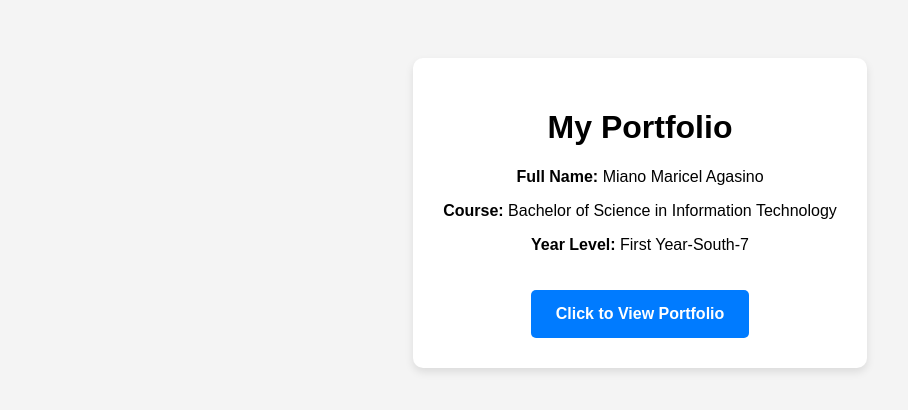
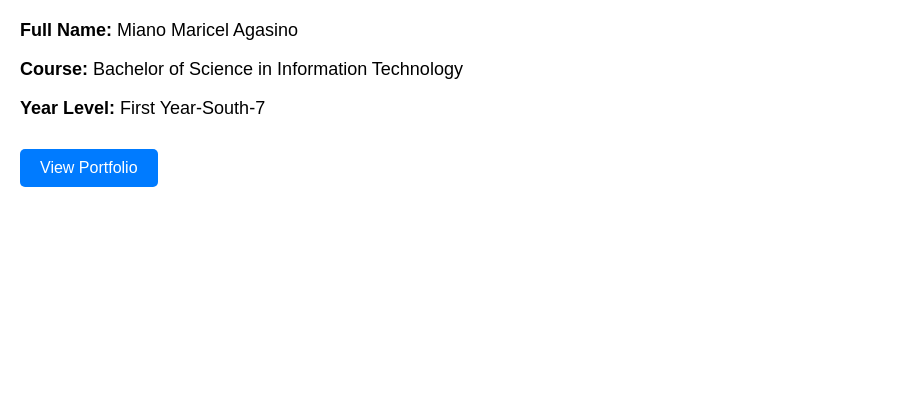
Before and after one commit to Mariceru/portf, a plain HTML site: page index.html in a window 1280 px wide. Shown: the whole page, without its empty margins (0-908 px from the left). Drawn offline with Linux system fonts and the light colour scheme.

Commit message:
Update index.html

```diff
--- a/index.html
+++ b/index.html
@@ -1,35 +1,48 @@
-
 <!DOCTYPE html>
 <html lang="en">
 <head>
     <meta charset="UTF-8">
     <meta name="viewport" content="width=device-width, initial-scale=1.0">
-    <title>BSIT-1 SOUTH-7 Portfolio</title>
+
+
+
+    <title>My Portfolio</title>
     <style>
-        body { font-family: sans-serif; text-align: center; padding: 50px; background-color: #f4f4f4; }
-        .container { background: white; padding: 30px; border-radius: 10px; display: inline-block; box-shadow: 0 4px 8px rgba(0,0,0,0.1); }
-        .btn {
+        body {
+            font-family: Arial, sans-serif;
+            margin: 20px;
+        }
+        p {
+            font-size: 18px;
+            margin-bottom: 10px;
+        }
+        a {
             display: inline-block;
             margin-top: 20px;
-            padding: 15px 25px;
-            background-color: #007bff;
+            padding: 10px 20px;
+            background-color: #007BFF;
             color: white;
             text-decoration: none;
             border-radius: 5px;
-            font-weight: bold;
         }
-    </style>
+        a:hover {
+            background-color: #0056b3;
+        }
+        .btn:hover {
+            background-color: #0056b3; }
+        </style>
+
 </head>
 <body>
 
-    <div class="container">
-        <h1>My Portfolio</h1>
-        <p><b>Full Name:</b> Miano Maricel Agasino</p>
-        <p><b>Course:</b> Bachelor of Science in Information Technology</p>
-        <p><b>Year Level:</b> First Year-South-7</p>
+    </div class="info">
 
-        <a href="portfolio.pptx" class="btn">Click to View Portfolio</a>
+    <p> <b>Full Name:</b> Miano Maricel Agasino</p>
+    <p> <b>Course:</b> Bachelor of Science in Information Technology</p>
+    <p> <b>Year Level:</b> First Year-South-7</p>
     </div>
+
+    <a href="portfolio.pptx" target="_blank">View Portfolio</a>
 
 </body>
 </html>
```
